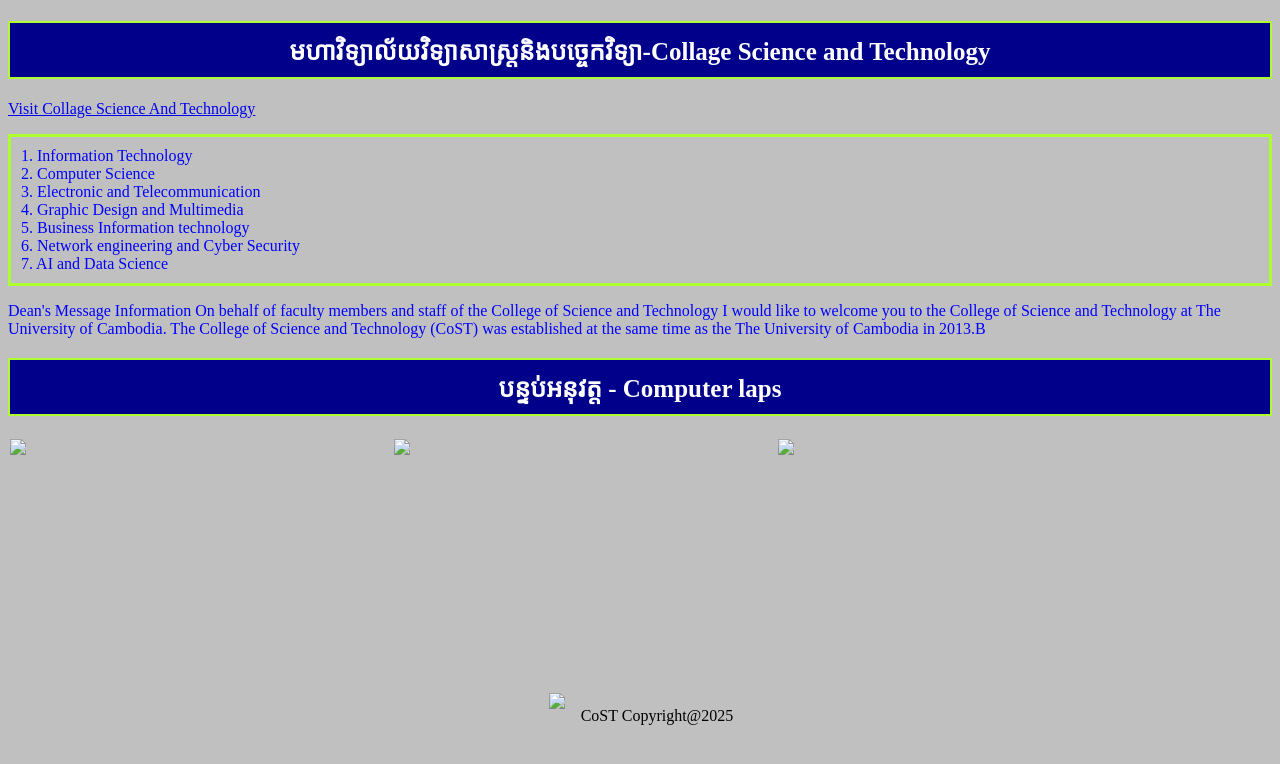
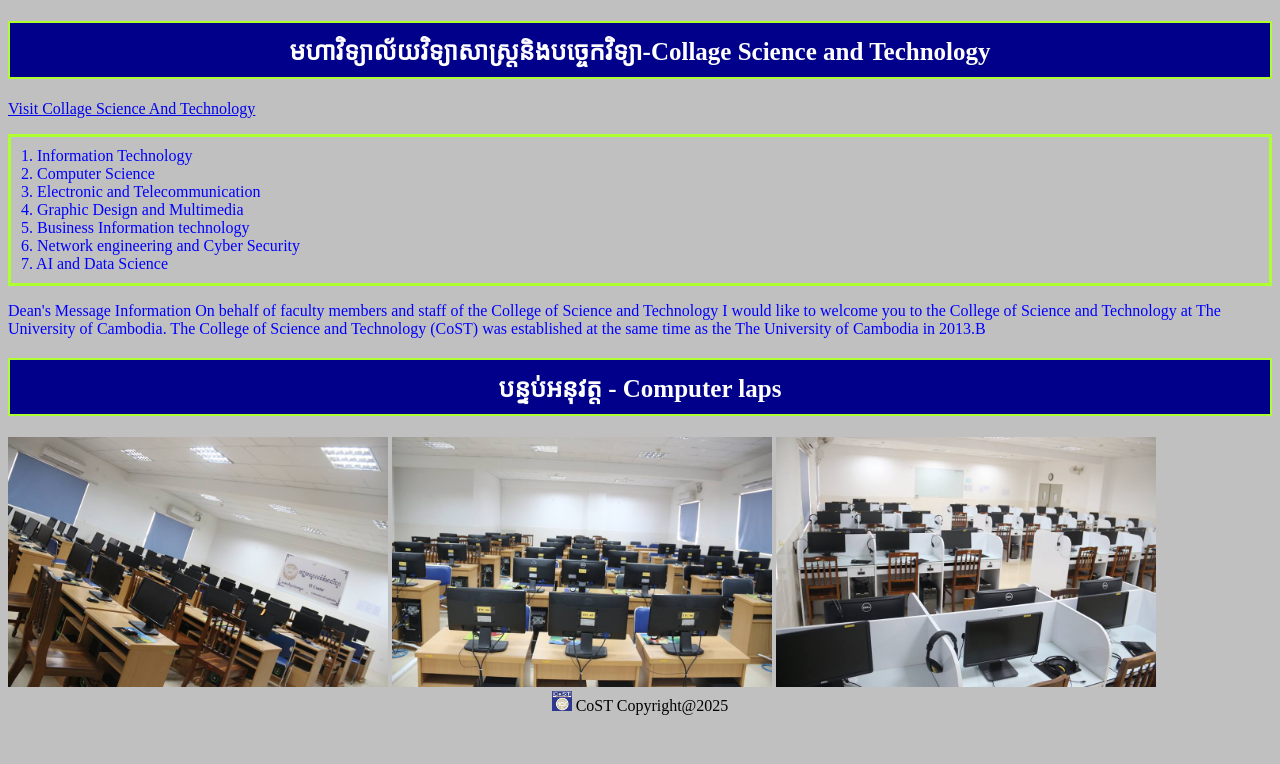
Before and after one commit to KongPheaktra/KONGPHEAKTRA, a plain HTML site: page ITE1.html in a window 1280 px wide. Drawn offline with Linux system fonts and the light colour scheme.

Commit message:
Add files via upload

```diff
--- a/ITE1.html
+++ b/ITE1.html
@@ -58,11 +58,11 @@
   >
     បន្ទប់អនុវត្ត - Computer laps
   </h2>
-  <img src="pic1.jng" width="380" height="250" />
-  <img src="pic2.jng" width="380" height="250" />
-  <img src="pic3.jng" width="380" height="250" />
+  <img src="pic1.jpg" width="380" height="250" />
+  <img src="pic2.jpg" width="380" height="250" />
+  <img src="pic3.jpg" width="380" height="250" />
   <footer style="color: black; text-align: center">
-    <img src="icon 2.jpg" width="30" height="30" />
+    <img src="icon.jpg" width="20" height="20" />
     CoST Copyright@2025
   </footer>
 </html>
```
